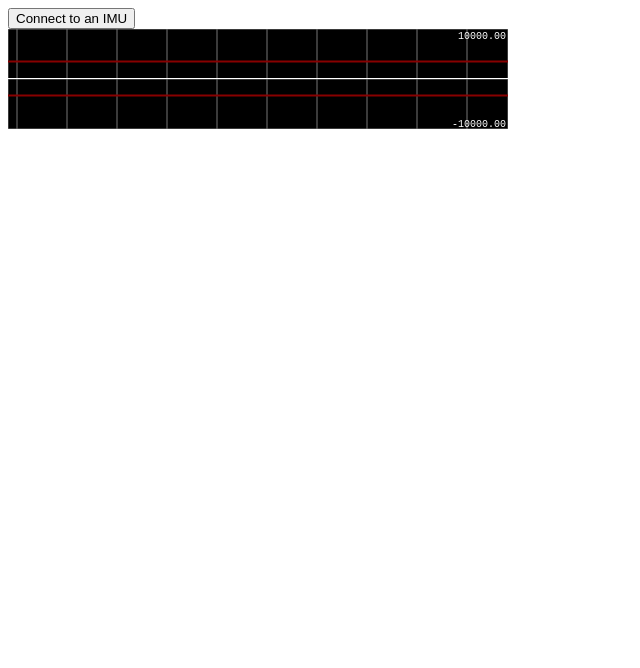
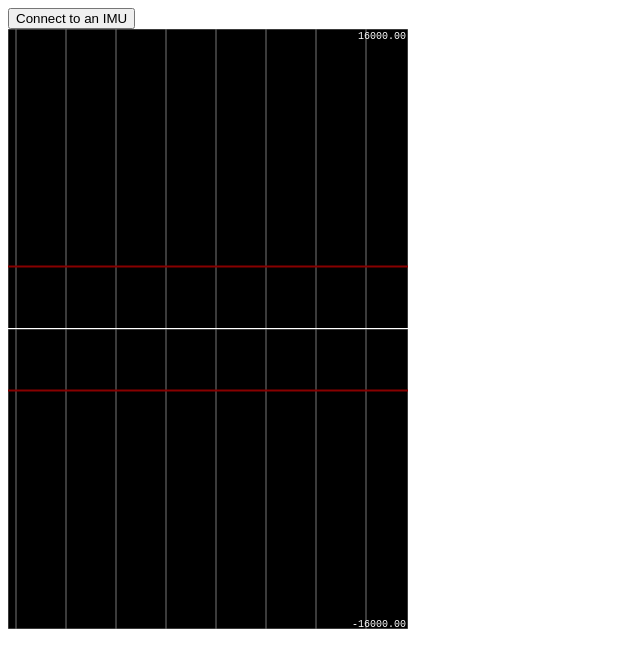
Before and after one commit to ruuvi/ruuvi.webbluetooth.js, a plain HTML site: page html/acceleration_graph.html in a window 1280 px wide. Shown: the whole page, without its empty margins (0-640 px from the left). Drawn offline with nearby package versions, Linux system fonts and the light colour scheme.

Commit message:
UI Tuning

```diff
--- a/applications/acceleration_graph.js
+++ b/applications/acceleration_graph.js
@@ -20,7 +20,7 @@ class accelerationGraph{
       { strokeStyle: 'rgba(0, 0, 255, 1)', fillStyle: 'rgba(0, 0, 255, 0.1)', lineWidth: 3 }
     ];
 
-    this.chart = new SmoothieChart({minValue:-10000,maxValue:10000,horizontalLines:[{color:'#ffffff',lineWidth:1,value:0},{color:'#880000',lineWidth:2,value:3333},{color:'#880000',lineWidth:2,value:-3333}]});
+    this.chart = new SmoothieChart({minValue:-16000,maxValue:16000,horizontalLines:[{color:'#ffffff',lineWidth:1,value:0},{color:'#880000',lineWidth:2,value:3333},{color:'#880000',lineWidth:2,value:-3333}]});
     this.canvas = document.getElementById(chartID);
     this.series = [new TimeSeries(), new TimeSeries(), new TimeSeries()]; //X, Y, Z
     for (let i = 0; i < this.series.length; i++) {
--- a/html/acceleration_graph.html
+++ b/html/acceleration_graph.html
@@ -10,7 +10,7 @@
 	<button onclick="graph.connect();">Connect to an IMU</button>
 	</div>
 	<div>
-	<canvas id="smoothie-chart" width="500" height="100">
+	<canvas id="smoothie-chart" width="400" height="600">
 	</div>
 
   <script>
```
